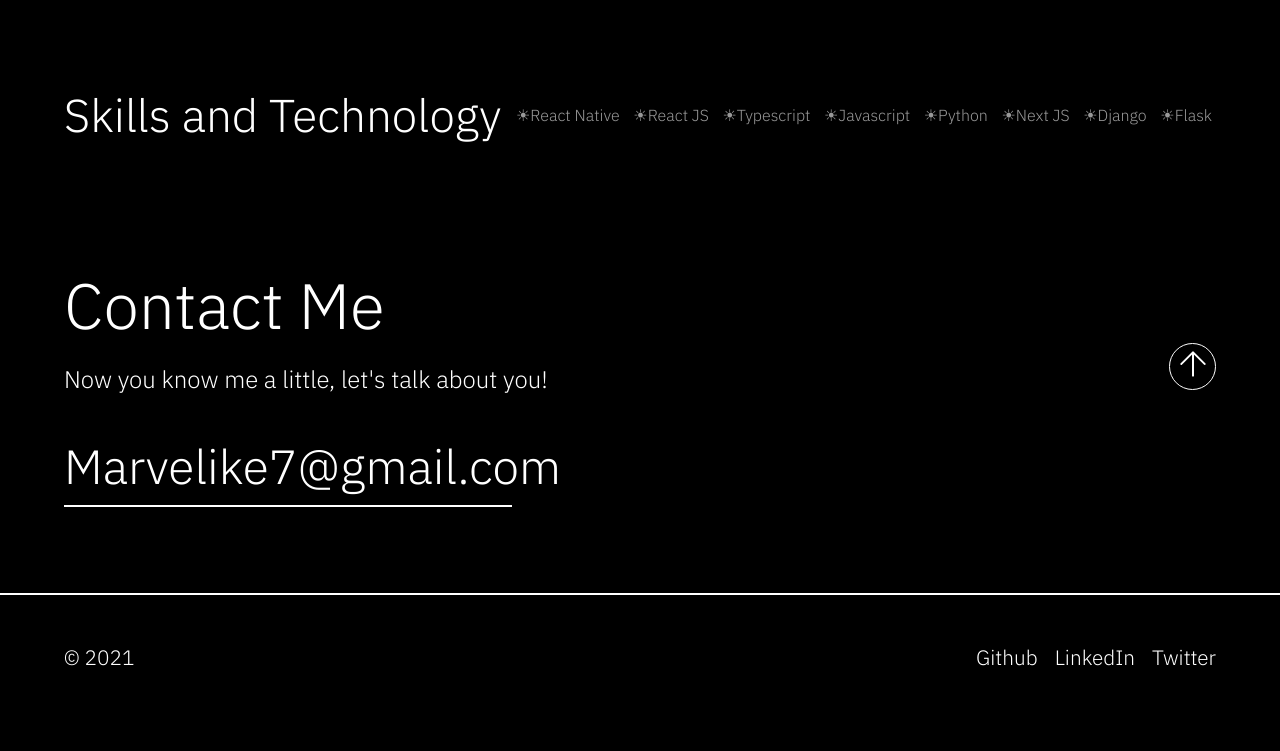
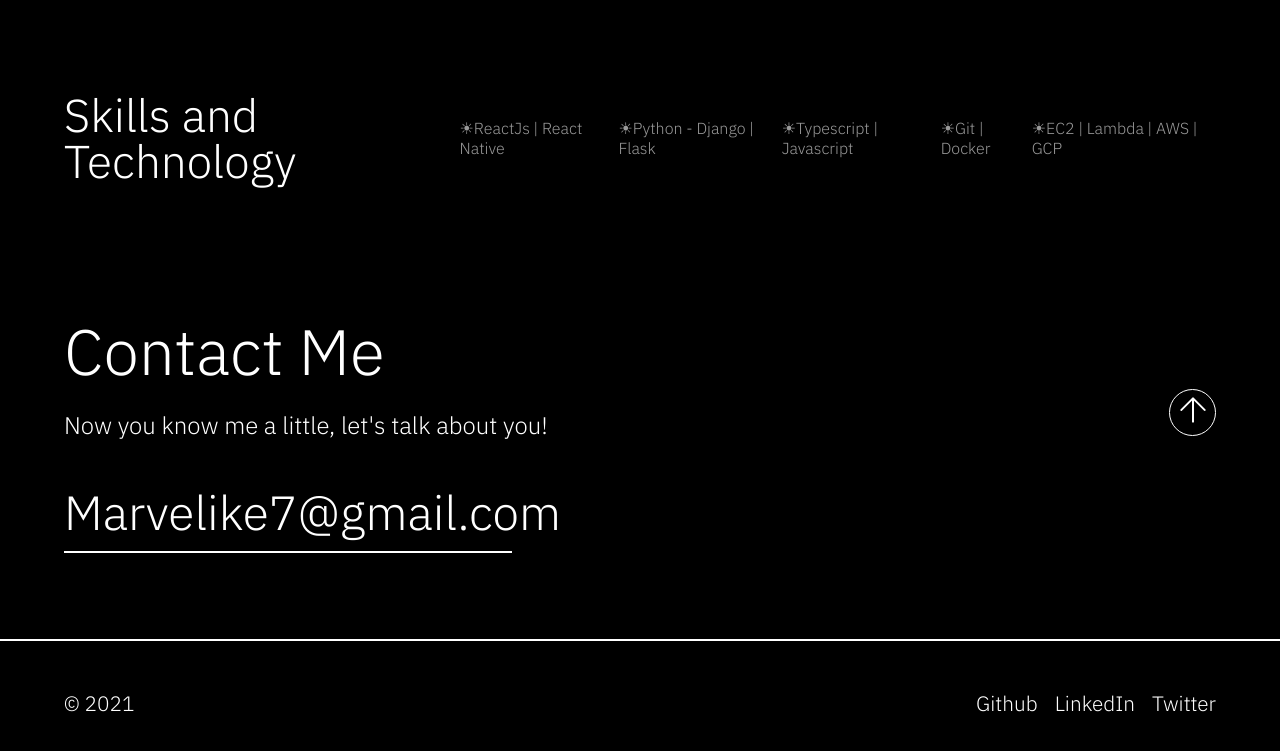
Before and after one commit to marvelous-ikechi/portfolio-app, a plain HTML site: page index.html in a window 1280 px wide. Shown: the part 2017-2768 px from the top of the page. Before the commit the page ends 2738 px from the top, so only its background shows below. Drawn offline with Linux system fonts and the light colour scheme.

Commit message:
skills value rearranged

```diff
--- a/index.html
+++ b/index.html
@@ -80,14 +80,12 @@
                </div>
                <div class="skills">
                    <ul>
-                        <li>React Native</li>
-                        <li>React JS</li>
-                        <li>Typescript</li>
-                        <li>Javascript</li>
-                        <li>Python</li>
-                        <li>Next JS</li>
-                        <li>Django</li>
-                        <li>Flask</li>
+                        <li>ReactJs | React Native</li>
+                        <li>Python - Django | Flask</li>
+                        <li>Typescript | Javascript</li>
+                        <li>Git | Docker</li>
+                        <li>EC2 | Lambda | AWS | GCP</li>
+
                    </ul>
                </div>
            </div>
```
